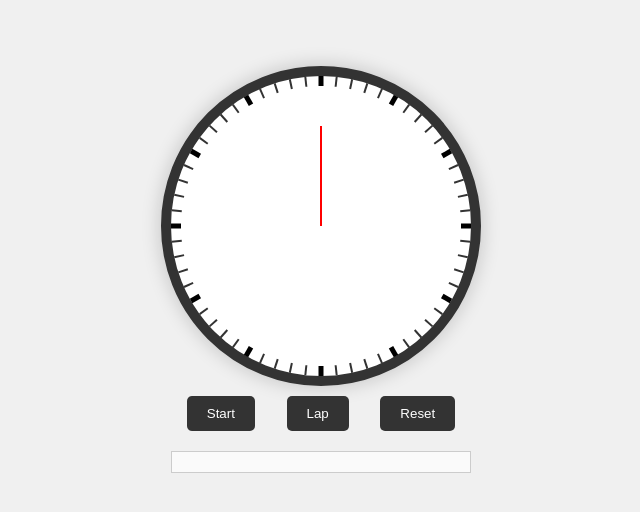
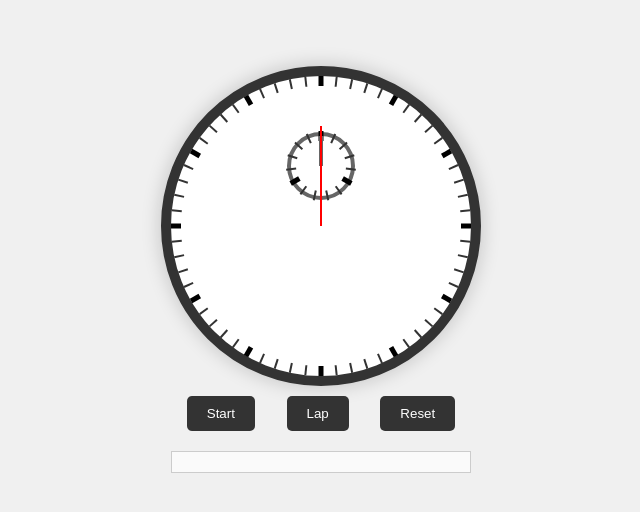
Before and after one commit to kangaree/stopwatch, a plain HTML site: page index.html in a window 1280 px wide. Shown: the part 182-694 px from the top of the page, without its empty margins (319-959 px from the left). Drawn offline with Linux system fonts and the light colour scheme.

Commit message:
Add minute circle

```diff
--- a/index.html
+++ b/index.html
@@ -31,6 +31,17 @@
             border-radius: 50%;
         }
 
+        .minute-circle {
+            position: absolute;
+            border: 4px solid #666;
+            border-radius: 50%;
+            width: 60px; /* Diameter of the minute circle */
+            height: 60px;
+            top: 30%; /* Adjusted position */
+            left: 50%;
+            transform: translate(-50%, -50%); /* Center the minute circle */
+        }
+
         .hand {
             position: absolute;
             background: #333;
@@ -45,6 +56,13 @@
             height: 100px;
             background: red;
             z-index: 1;
+        }
+
+        .minute {
+            width: 4px;
+            height: 30px; /* Length of the minute hand */
+            background: #666;
+            z-index: 2;
         }
 
         .tick {
@@ -104,6 +122,9 @@
 <body>
     <div class="stopwatch">
         <div class="dial" id="dial">
+            <div class="minute-circle">
+                <div class="hand minute" id="minuteHand"></div>
+            </div>
             <div class="hand second" id="secondHand"></div>
         </div>
         <div class="controls">
@@ -119,6 +140,7 @@
         let startTime;
 
         const secondHand = document.getElementById('secondHand');
+        const minuteHand = document.getElementById('minuteHand');
         const startStopBtn = document.getElementById('startStopBtn');
         const lapBtn = document.getElementById('lapBtn');
         const resetBtn = document.getElementById('resetBtn');
@@ -126,27 +148,31 @@
         const dial = document.getElementById('dial');
 
         const lapColors = [
-            '#FF5733', // Light Red
-            '#33FF57', // Light Green
-            '#3357FF', // Light Blue
-            '#FF33A1', // Light Pink
-            '#33FFF5', // Light Cyan
-            '#FF8333', // Light Orange
-            '#9B33FF', // Light Purple
-            '#FF33D4', // Light Magenta
-            '#33FF96'  // Light Mint
+            '#FF5733', '#33FF57', '#3357FF', '#FF33A1', '#33FFF5',
+            '#FF8333', '#9B33FF', '#FF33D4', '#33FF96'
         ];
         let lapCount = 0;
 
-        // Initialize tick marks
+        // Initialize tick marks for the second hand (60 seconds)
         for (let i = 0; i < 60; i++) {
             const tick = document.createElement('div');
             tick.className = 'tick';
-            tick.style.transform = `translateX(-50%) rotate(${i * 6}deg) translateY(-140px)`;
+            tick.style.transform = `translateX(-50%) rotate(${i * 6}deg) translateY(-140px)`; // 6 degrees for each second
             if (i % 5 === 0) {
                 tick.classList.add('big-tick');
             }
             dial.appendChild(tick);
+        }
+
+        // Initialize tick marks for the minute circle (15 minutes)
+        for (let i = 0; i < 15; i++) {
+            const tick = document.createElement('div');
+            tick.className = 'tick';
+            tick.style.transform = `translateX(-50%) rotate(${i * 24}deg) translateY(-25px)`; // 24 degrees for each minute
+            if (i % 5 === 0) {
+                tick.classList.add('big-tick');
+            }
+            document.querySelector('.minute-circle').appendChild(tick);
         }
 
         startStopBtn.addEventListener('click', () => {
@@ -201,10 +227,14 @@
             totalMilliseconds = currentTime - startTime; // Calculate total elapsed time
 
             const seconds = Math.floor((totalMilliseconds % 60000) / 1000);
+            const minutes = Math.floor((totalMilliseconds % 3600000) / 60000); // Get current minutes
             const milliseconds = totalMilliseconds % 1000;
 
             // Update the second hand to move smoothly
             secondHand.style.transform = `translateX(-50%) rotate(${(seconds * 1000 + milliseconds) * 360 / 60000}deg)`;
+            // Update the minute hand to rotate based on 15 minutes
+            const totalMinutes = Math.floor(totalMilliseconds / 60000); // Get total minutes
+            minuteHand.style.transform = `translateX(-50%) rotate(${(totalMinutes * 24) + (seconds / 60 * 24)}deg)`; // 24 degrees per minute for 15 minutes
 
             requestAnimationFrame(updateStopwatch); // Request next frame
         }
@@ -219,6 +249,7 @@
 
         function resetHands() {
             secondHand.style.transform = 'translateX(-50%) rotate(0deg)';
+            minuteHand.style.transform = 'translateX(-50%) rotate(0deg)';
         }
     </script>
 </body>
```
